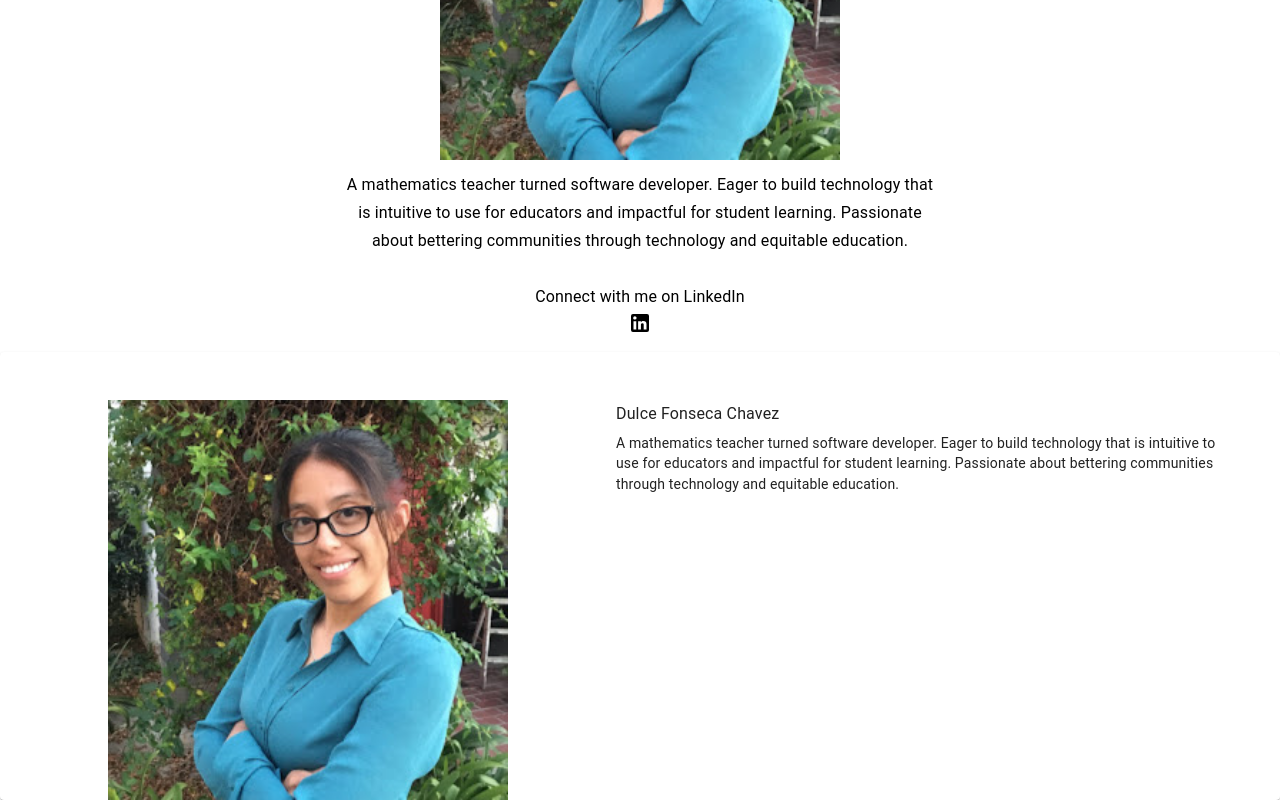
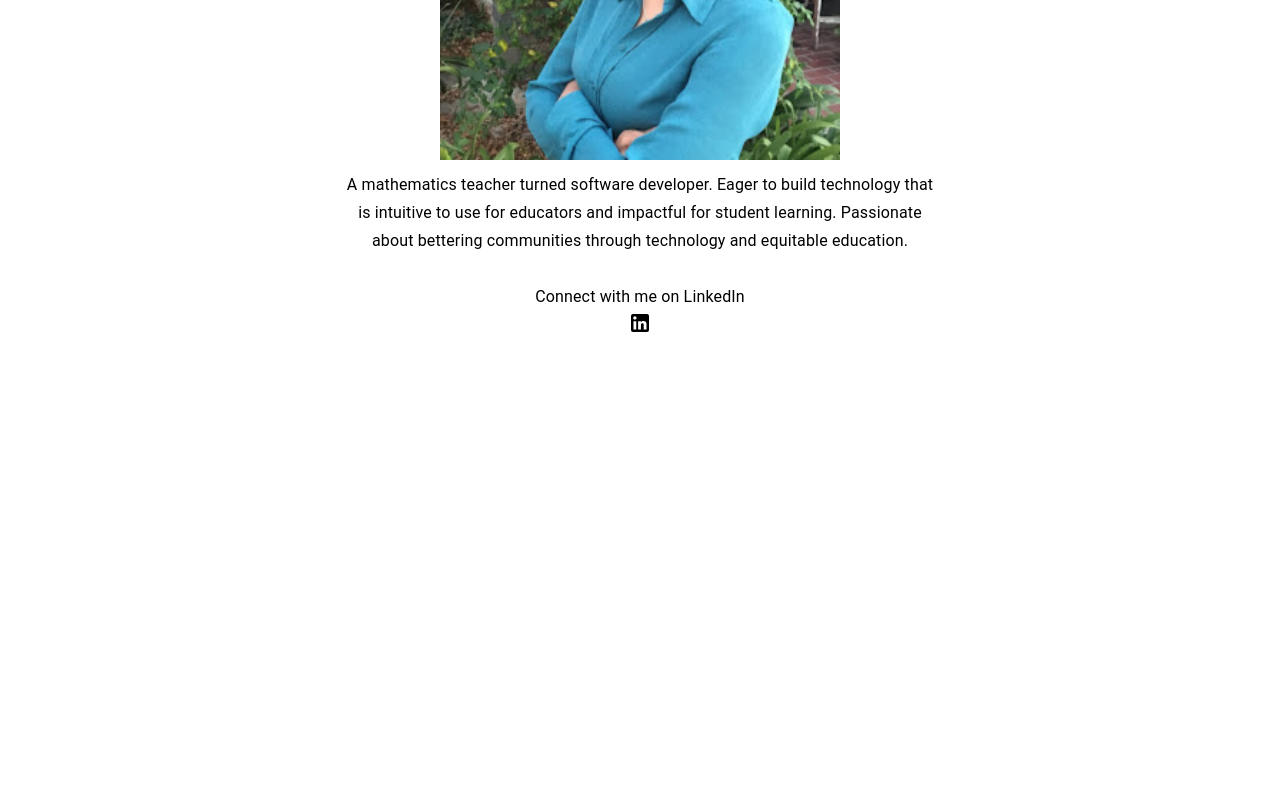
Before and after one commit to DVFon14/Portfolio, a React (Create React App) app: page / in a window 1280 px wide. Shown: the part 423-1223 px from the top of the page. After the commit the page ends 800 px from the top, so only its background shows below. Built offline with nearby package versions, Linux system fonts and the light colour scheme.

Commit message:
took off underline from link

```diff
--- a/src/Pages/home.js
+++ b/src/Pages/home.js
@@ -43,39 +43,7 @@ function Home() {
         </center>
       </Grid>
 
-      <Paper>
-        <Grid
-          container
-          spacing={1}
-          sx={{ paddingLeft: 1, paddingRight: 5, paddingTop: 5 }}
-        >
-          {/*spacing betweem column 1 and 2*/}
 
-          <Grid item>
-            <ButtonBase sx={{ width: 600, height: 400 }}>
-              {" "}
-              {/* width from left, height of the total container */}
-              <Img alt="memories" src={memories} height="400" width="400" />
-            </ButtonBase>
-          </Grid>
-
-          <Grid item xs={12} sm container>
-            <Grid item xs container direction="column" spacing={2}>
-              <Grid item xs>
-                <Typography gutterBottom variant="subtitle1" component="div">
-                  Dulce Fonseca Chavez
-                </Typography>
-                <Typography variant="body2" gutterBottom>
-                  A mathematics teacher turned software developer. Eager to
-                  build technology that is intuitive to use for educators and
-                  impactful for student learning. Passionate about bettering
-                  communities through technology and equitable education.
-                </Typography>
-              </Grid>
-            </Grid>
-          </Grid>
-        </Grid>
-      </Paper>
     </>
   );
 }
--- a/src/nav.js
+++ b/src/nav.js
@@ -16,20 +16,20 @@ function ButtonAppBar() {
           </Typography> */}
 
           <Typography variant="h6" component="div" sx={{ flexGrow: 1 }}>
-            <Link to="/">
+            <Link to="/" style={{ textDecoration: 'none' }} >
               <Button style={{ color: "#ffffff" }}>Dulce Fonseca</Button>
             </Link>
           </Typography>
 
-          <Link to="/">
+          <Link to="/" style={{ textDecoration: 'none' }} >
             <Button style={{ color: "#ffffff" }}>Home</Button>
           </Link>
 
-          <Link to="/resume">
+          <Link to="/resume" style={{ textDecoration: 'none' }} >
             <Button style={{ color: "#ffffff" }}>Resume</Button>
           </Link>
 
-          <Link to="/projects">
+          <Link to="/projects" style={{ textDecoration: 'none' }} >
             <Button style={{ color: "#ffffff" }}>Projects</Button>
           </Link>
 
--- a/src/resume/resume.js
+++ b/src/resume/resume.js
@@ -23,7 +23,7 @@ function Resume() {
       <br />
       <center>
         <h3>To see my official resume, click on the link below</h3>
-        <a href={myResume} target="_blank" rel="noreferrer">
+        <a href={myResume} target="_blank" rel="noreferrer" style={{ textDecoration: 'none' }} >
           Resume
         </a>
       </center>
```
